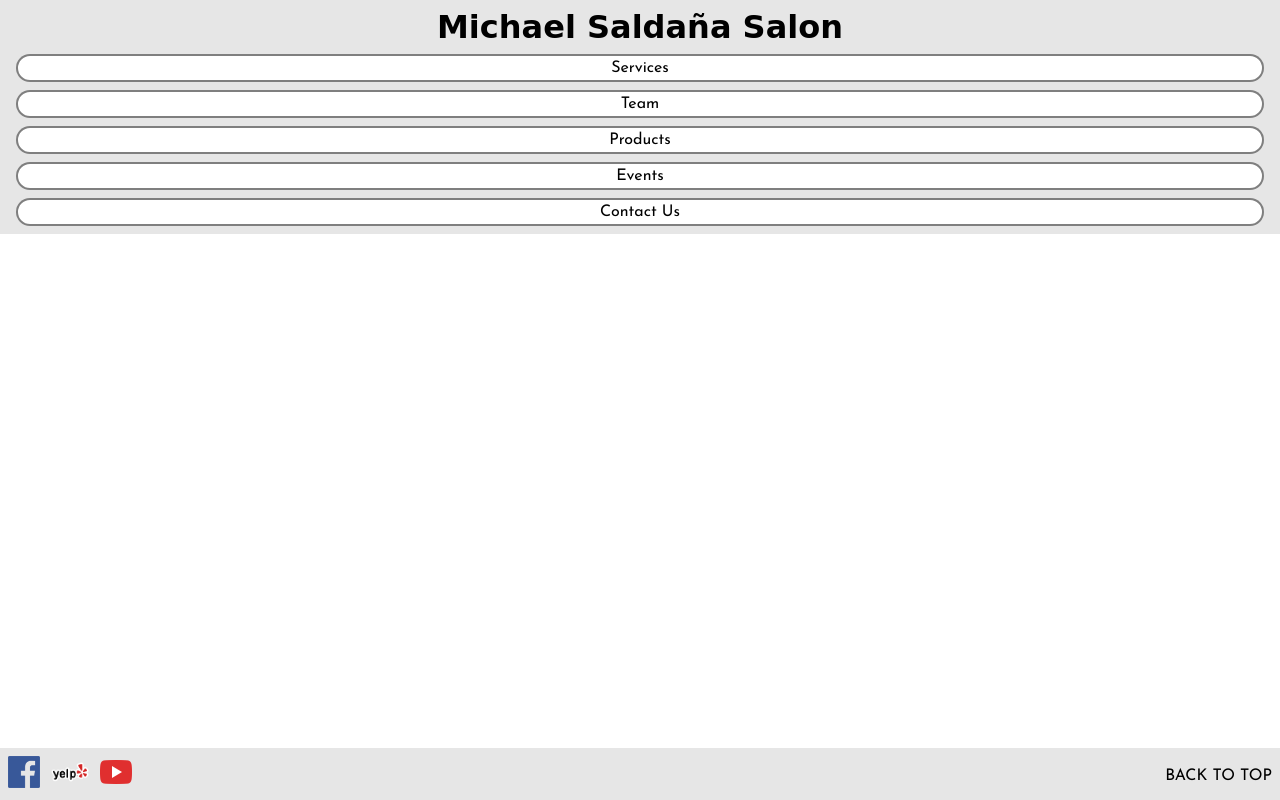
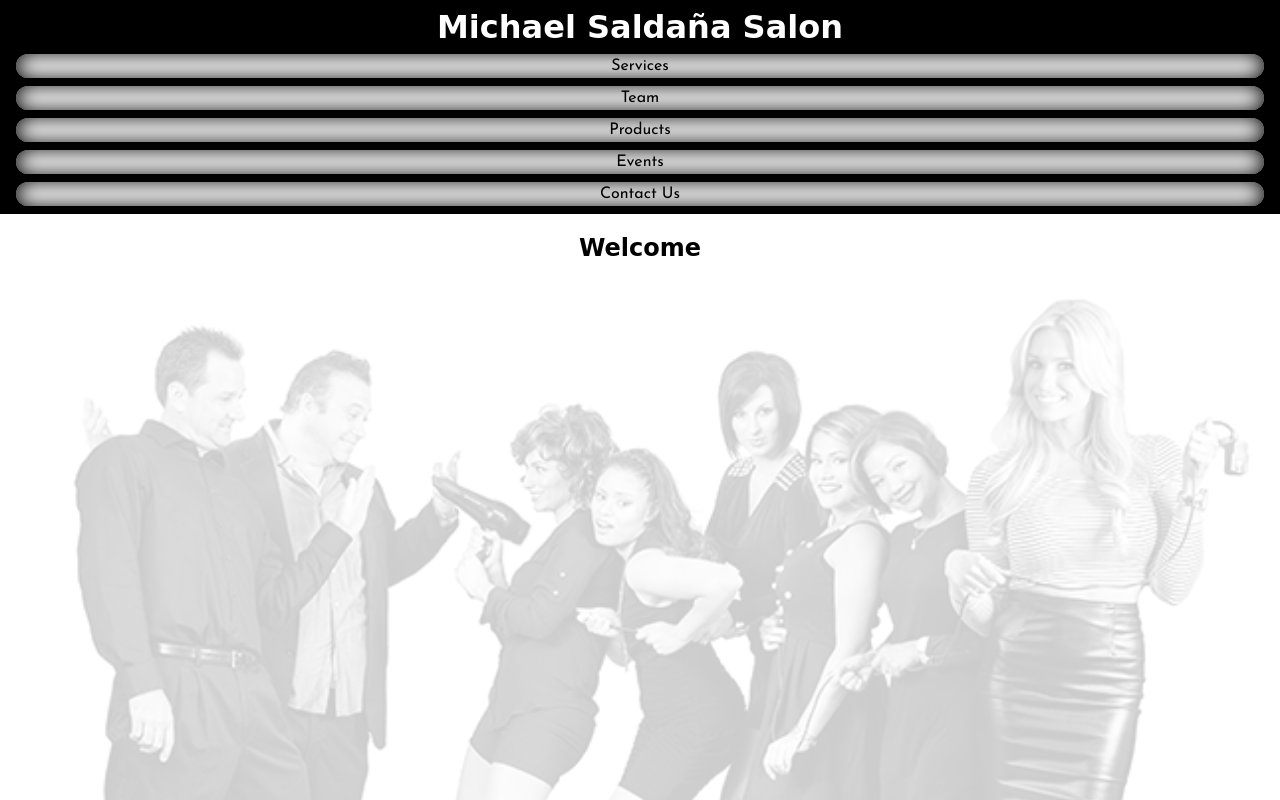
Before and after one commit to GeorgeNav/MichaelSaldanaSalon.com, a plain HTML site: page index.html in a window 1280 px wide. Shown: the top 800 px of the page. Drawn offline with Linux system fonts and the light colour scheme; a web font is replaced by a local one.

Commit message:
First page

```diff
--- a/css/style.css
+++ b/css/style.css
@@ -9,12 +9,24 @@
 }
 
 body {
-    margin-bottom: 55px;
+    margin-bottom: 71px;
 }
 
 ul a,
 footer a {
     font-family: 'Josefin Sans', sans-serif;
+}
+
+section {
+    text-align: center;
+}
+
+section p {
+    margin: 0 1em;
+}
+
+h1 a {
+    color: white;
 }
 
 #main-header,
@@ -25,7 +37,7 @@
 
 #main-header {
     padding: 0 1em;
-    background: rgb(230,230,230);
+    background: black;
 }
 #main-header ul {
     display: flex;
@@ -34,9 +46,12 @@
 #main-header li {
     background: white;
     border-radius: 1em;
-    border: 2px solid rgba(0,0,0,0.5);
+    box-shadow: inset 0 0 20px black;
     margin-bottom: 0.5em;
     text-align: center;
+}
+#main-header nav ul:last-child {
+    margin-bottom: 1em;
 }
 #main-header a {
     display: block;
@@ -46,13 +61,23 @@
 #main-footer a {
     width: 100%;
     text-decoration: none;
+}
+#main-header li a {
     color: black;
+}
+#main-footer a {
+    color: white;
 }
 #main-header h1 {
     margin: 0;
 }
 .main-nav-option:visited {
     color: none;
+}
+
+section img {
+    width: 100%;
+    opacity: 20%;
 }
 
 #main-footer {
@@ -64,7 +89,7 @@
     position: absolute;
     bottom: 0;
     width: 100%;
-    background: rgb(230,230,230);
+    background: black;
 }
 #main-footer p {
     padding: 0.5em;
--- a/index.html
+++ b/index.html
@@ -24,8 +24,16 @@
             </ul></nav>
         </header>
 
-        <section>
-
+        <section id="welcome">
+            <h2>Welcome</h2>
+            <img src="images/team/welcome.jpg" alt="Our team">
+            <p>Michael Saldaña Salon, an Aveda concept salon, is Houston’s premiere destination for world-class hair, color and make-up. Well-versed and up on the latest trends, we believe in achieving classic and contemporary styles based on the ideal of beauty as a lifestyle. Give us a call at our <a href="https://goo.gl/maps/2151o3ryHjn">Midtown</a> location at <em><a href="tel:713-528-3699">713-528-3699</a></em> or our <a href="https://goo.gl/maps/2151o3ryHjn">Greenway Plaza</a> location at <a href="tel:713-528-6777">713-528-6777</a>.</p>
+        </section>
+        <section id="about-us">
+            <h2>About Us</h2>
+            <p>In December of 2003, Michael Saldaña Salon opened with a mission to provide exceptional cuts, color and customer service. Our trend savvy staff uses the most advanced and innovative techniques to ensure you receive a look of now that best suits you. Personality, personalization and education are the core values on which Michael Saldaña Salon was built. With years of collective styling experience, our creative staff thrives on perfecting their craft. Our guests are offered complimentary beverages, make-up touch-ups and personalized product prescriptions that cater to their personal needs.</p>
+            <p>As of the summer 2012 Michael Saldaña salon is proud to announce that we are a recognized Aveda concept salon. We are pleased to prescribe Aveda products that satisfy your every need.</p>
+            <p>Michael Saldaña Salon an Aveda concept salon in Midtown is Houston’s premiere destination for world-class hair, color and make-up. Our team of skilled professionals takes pride in passionately providing you with the highest quality service that you deserve. Well-versed and up on the latest trends, we believe in achieving classic and contemporary styles based on the ideal of beauty as a lifestyle.</p>
         </section>
 
         <footer id="main-footer">
```
Also changed, not shown: images/team/welcome.jpg (added).
